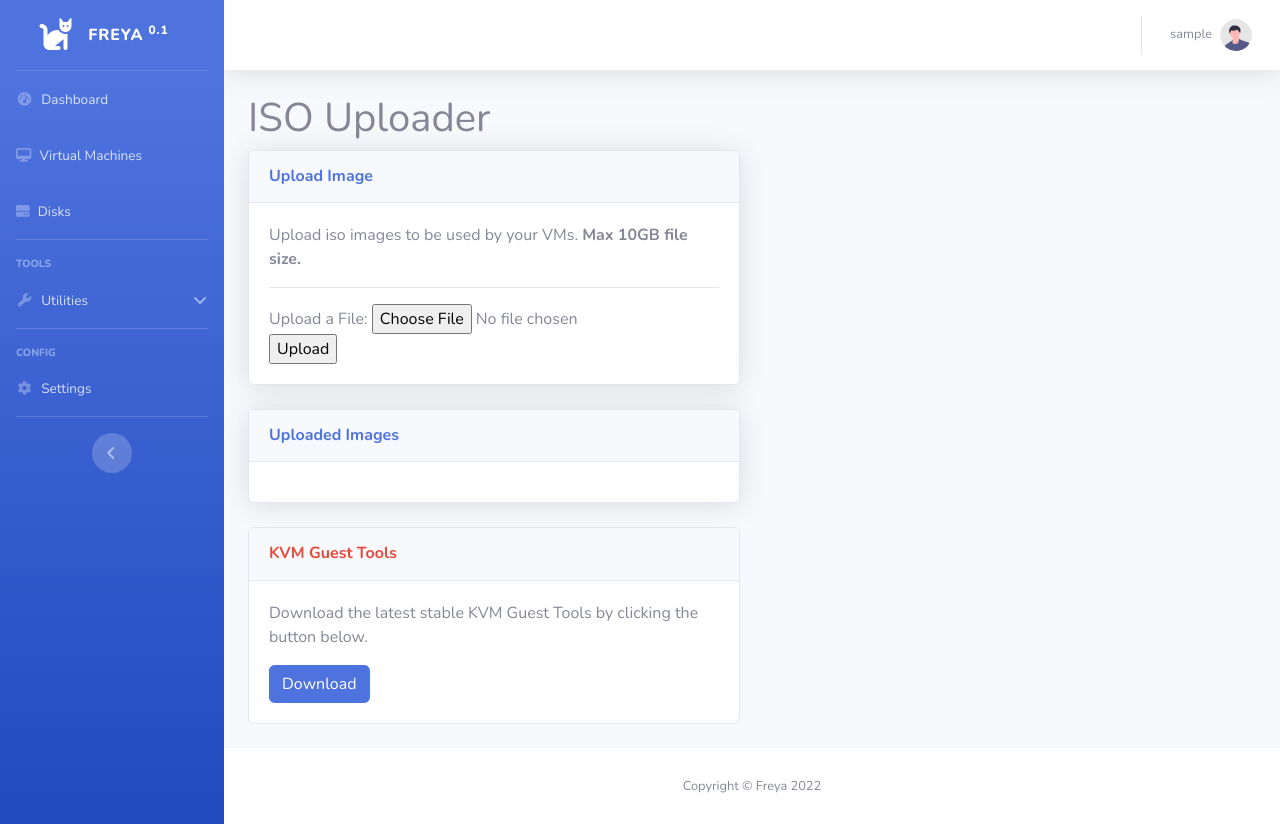
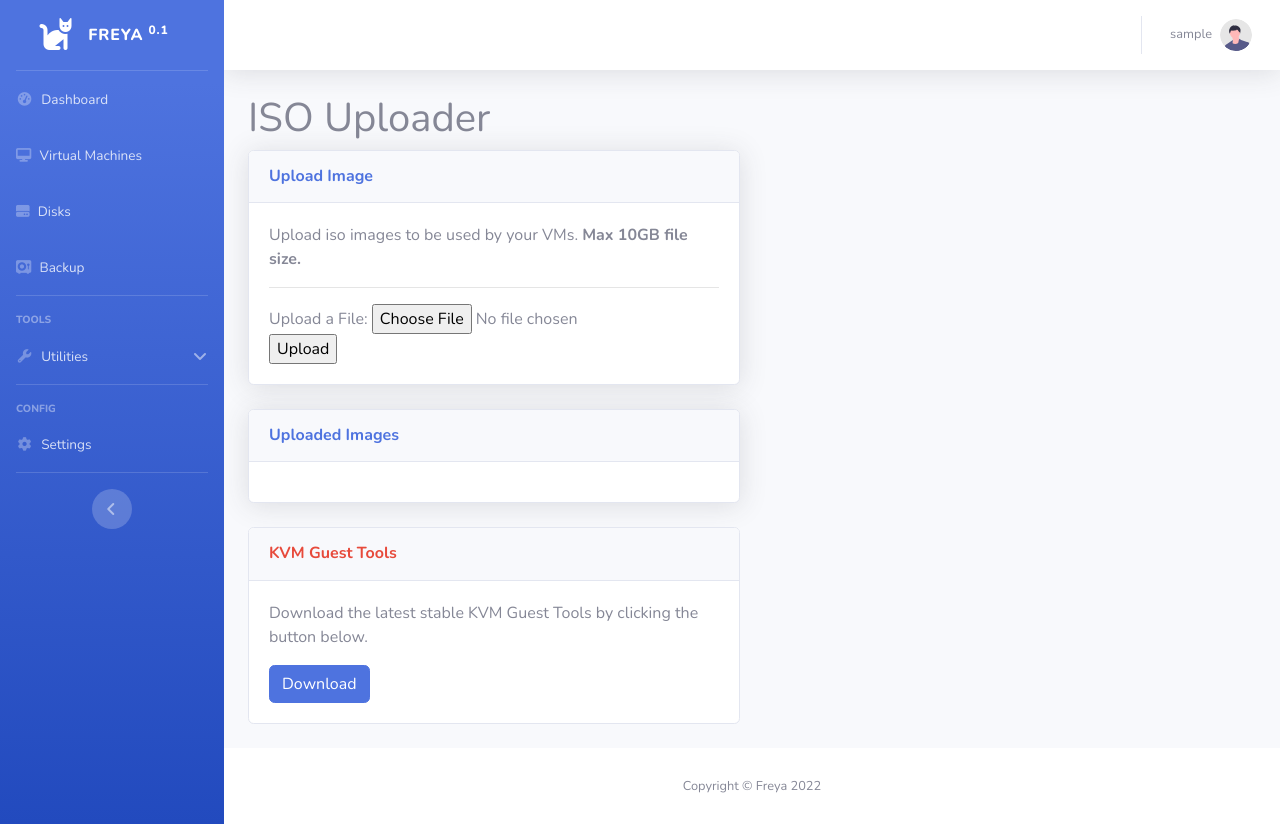
Before and after one commit to aaronprisk/freya, a PHP site: page /images.php in a window 1280 px wide. Run offline with PHP 8.4, Linux system fonts and the light colour scheme; the visitor is signed in with stand-in values (Sample User, id 1); some libraries are stand-ins or nearby versions.

Commit message:
Added Backup Page link

```diff
--- a/header.php
+++ b/header.php
@@ -60,6 +60,13 @@ echo '
                 <a class="nav-link" href="storage.php">
                     <i class="fas fa fa-hdd"></i>
                     <span>Disks</span></a>
+            </li>
+
+            <!-- Nav Item - Vault -->
+            <li class="nav-item">
+                <a class="nav-link" href="backup.php">
+                    <i class="fas fa fa-vault"></i>
+                    <span>Backup</span></a>
             </li>
 
             <!-- Divider -->
```
